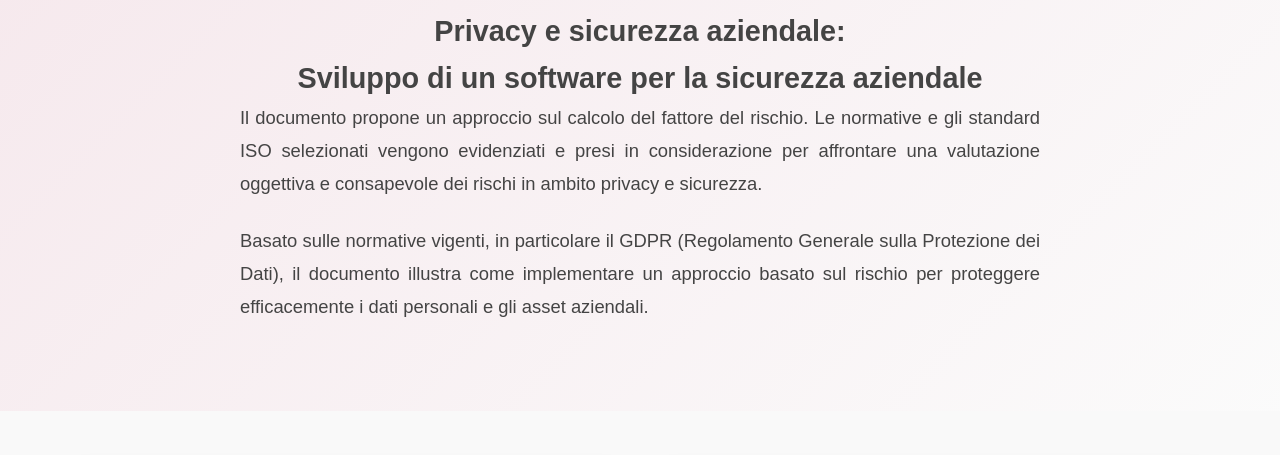
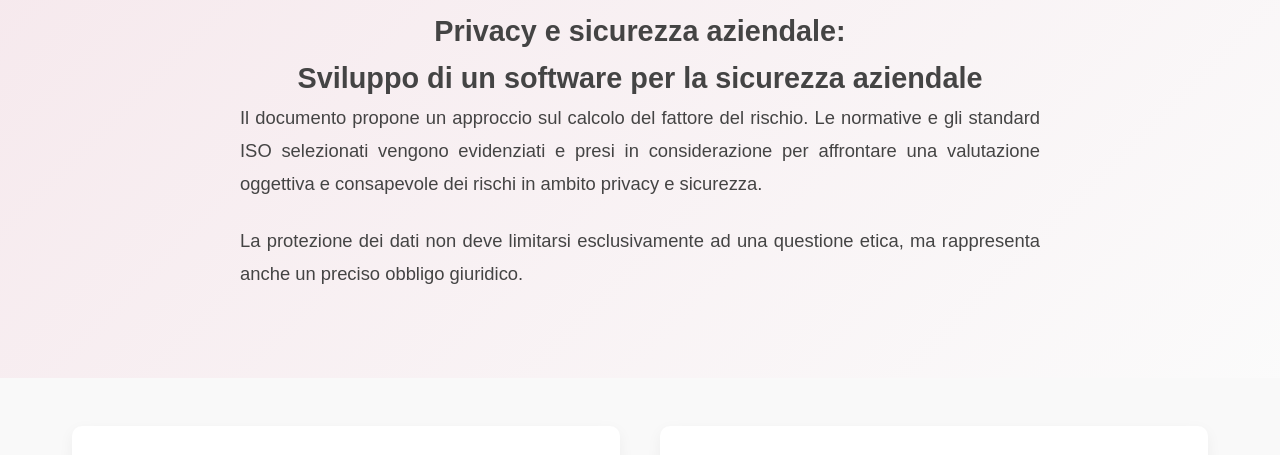
Before and after one commit to Mai1Lab/Project-work, a plain HTML site: page index.html in a window 1280 px wide. Shown: the part 262-717 px from the top of the page. Drawn offline with Linux system fonts and the light colour scheme.

Commit message:
Aggiunto secondo <p> nella sezione hero

```diff
--- a/index.html
+++ b/index.html
@@ -40,7 +40,7 @@
                 Il documento propone un approccio sul calcolo del fattore del rischio. Le normative e gli standard ISO selezionati vengono evidenziati e presi in considerazione per affrontare una valutazione oggettiva e consapevole dei rischi in ambito privacy e sicurezza.
             </p>
             <p>
-                Basato sulle normative vigenti, in particolare il GDPR (Regolamento Generale sulla Protezione dei Dati), il documento illustra come implementare un approccio basato sul rischio per proteggere efficacemente i dati personali e gli asset aziendali.
+                La protezione dei dati non deve limitarsi esclusivamente ad una questione etica, ma rappresenta anche un preciso obbligo giuridico.
             </p>
         </section>
 
```
